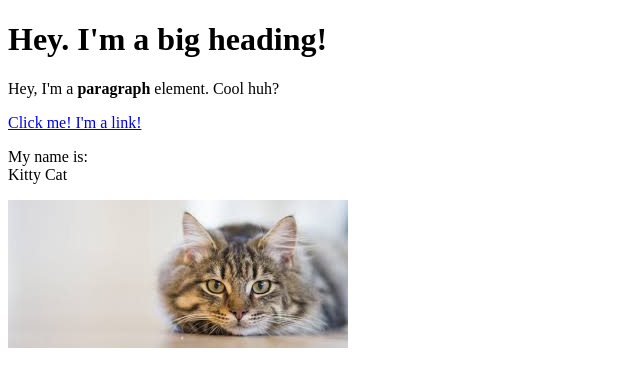
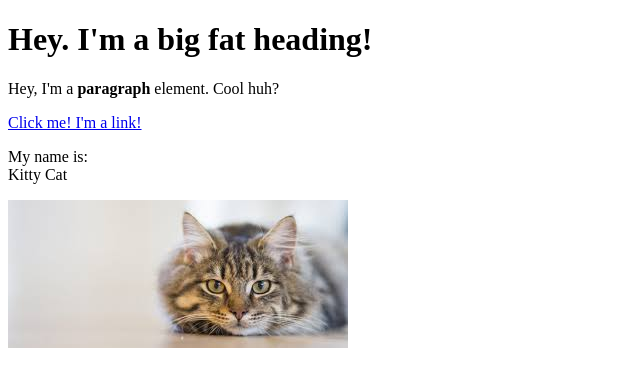
Before and after one commit to Aigito/cartoon-hero, a plain HTML site: page test.html in a window 1280 px wide. Shown: the whole page, without its empty margins (0-640 px from the left). Drawn offline with Linux system fonts and the light colour scheme.

Commit message:
Added 'fat' to heading

```diff
--- a/test.html
+++ b/test.html
@@ -6,7 +6,7 @@
     </head>
 
     <body>
-        <h1>Hey. I'm a big heading!</h1>
+        <h1>Hey. I'm a big fat heading!</h1>
             <p>Hey, I'm a <b>paragraph</b> element. Cool huh?</p>
             <a href="http://google.com" target="_blank" title="Let's go to Google">Click me! I'm a link!</a>
             <p>My name is:<br>
```
